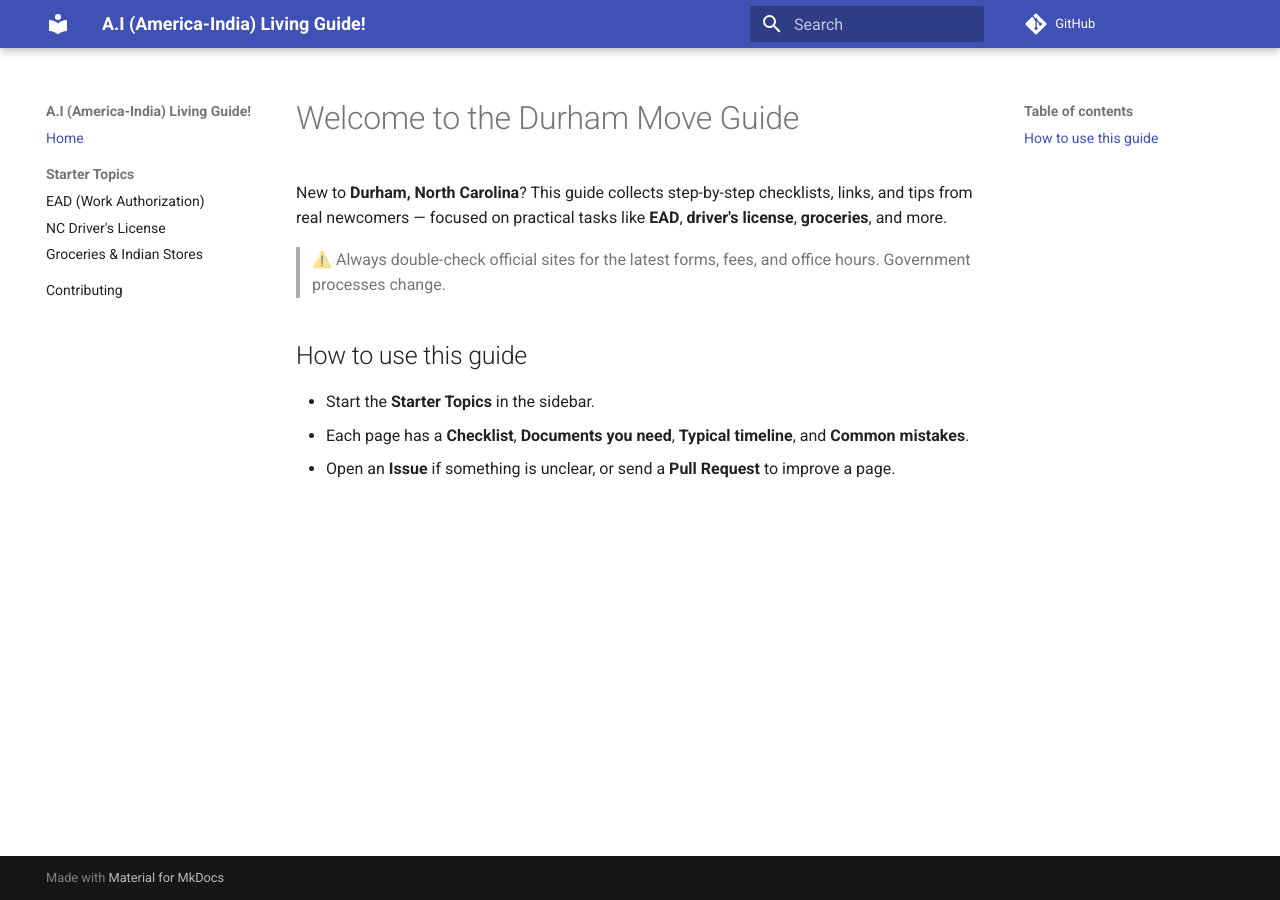
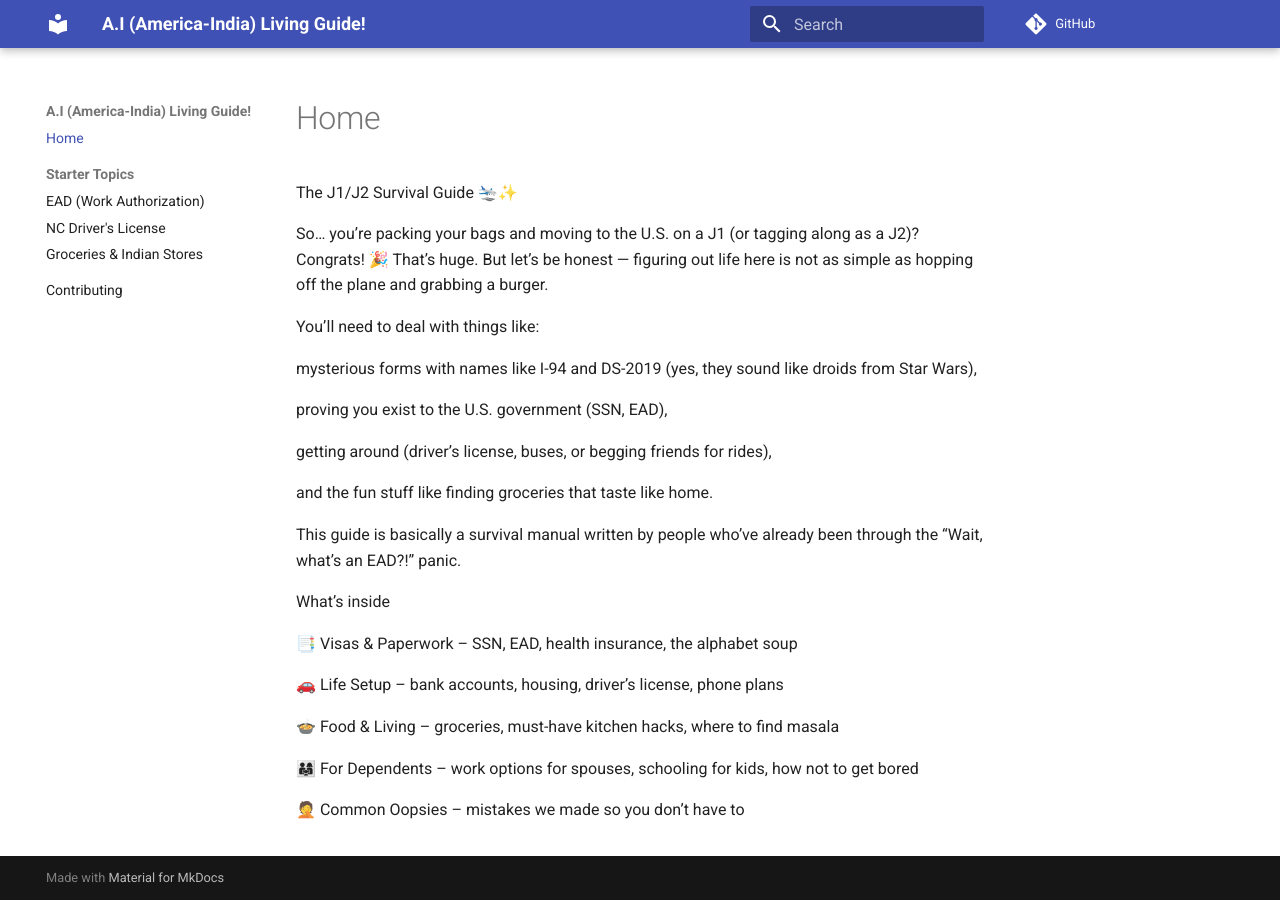
Before and after one commit to since-89/AI-Guide, an MkDocs documentation site: the page built from docs/index.md, in a window 1280 px wide. Built offline with MkDocs 1.6.1 and Material for MkDocs 9.7.7, drawn with Linux system fonts in a browser that asks for light colours; comment, search, counter and statistics services are not loaded.

Commit message:
Update index.md

```diff
--- a/docs/index.md
+++ b/docs/index.md
@@ -1,10 +1,28 @@
-# Welcome to the Durham Move Guide
+The J1/J2 Survival Guide 🛬✨
 
-New to **Durham, North Carolina**? This guide collects step-by-step checklists, links, and tips from real newcomers — focused on practical tasks like **EAD**, **driver's license**, **groceries**, and more.
+So… you’re packing your bags and moving to the U.S. on a J1 (or tagging along as a J2)?
+Congrats! 🎉 That’s huge. But let’s be honest — figuring out life here is not as simple as hopping off the plane and grabbing a burger.
 
-> ⚠️ Always double-check official sites for the latest forms, fees, and office hours. Government processes change.
+You’ll need to deal with things like:
 
-## How to use this guide
-- Start the **Starter Topics** in the sidebar.
-- Each page has a **Checklist**, **Documents you need**, **Typical timeline**, and **Common mistakes**.
-- Open an **Issue** if something is unclear, or send a **Pull Request** to improve a page.
+mysterious forms with names like I-94 and DS-2019 (yes, they sound like droids from Star Wars),
+
+proving you exist to the U.S. government (SSN, EAD),
+
+getting around (driver’s license, buses, or begging friends for rides),
+
+and the fun stuff like finding groceries that taste like home.
+
+This guide is basically a survival manual written by people who’ve already been through the “Wait, what’s an EAD?!” panic.
+
+What’s inside
+
+📑 Visas & Paperwork – SSN, EAD, health insurance, the alphabet soup
+
+🚗 Life Setup – bank accounts, housing, driver’s license, phone plans
+
+🍲 Food & Living – groceries, must-have kitchen hacks, where to find masala
+
+👨‍👩‍👧 For Dependents – work options for spouses, schooling for kids, how not to get bored
+
+🤦 Common Oopsies – mistakes we made so you don’t have to
```
